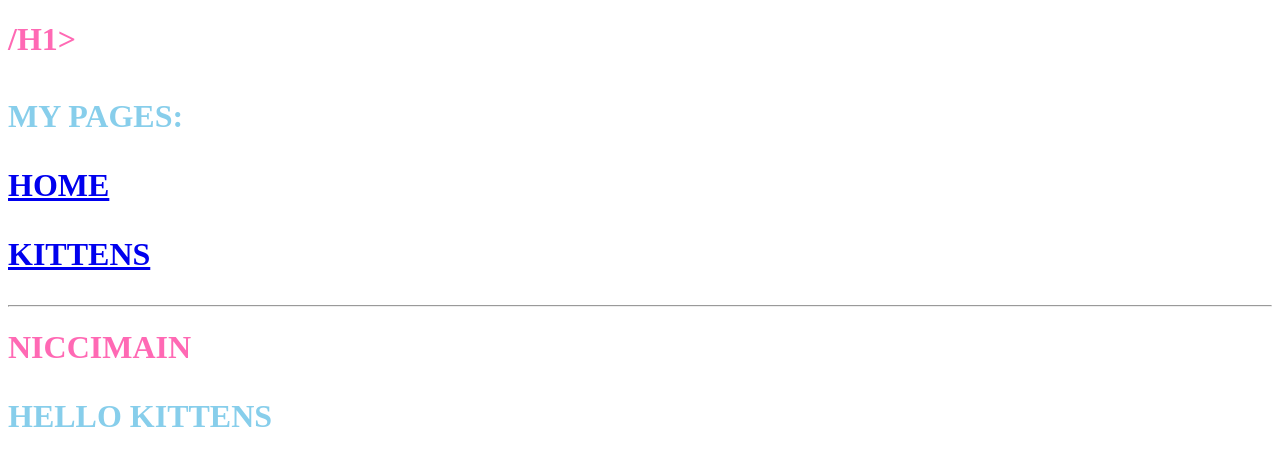
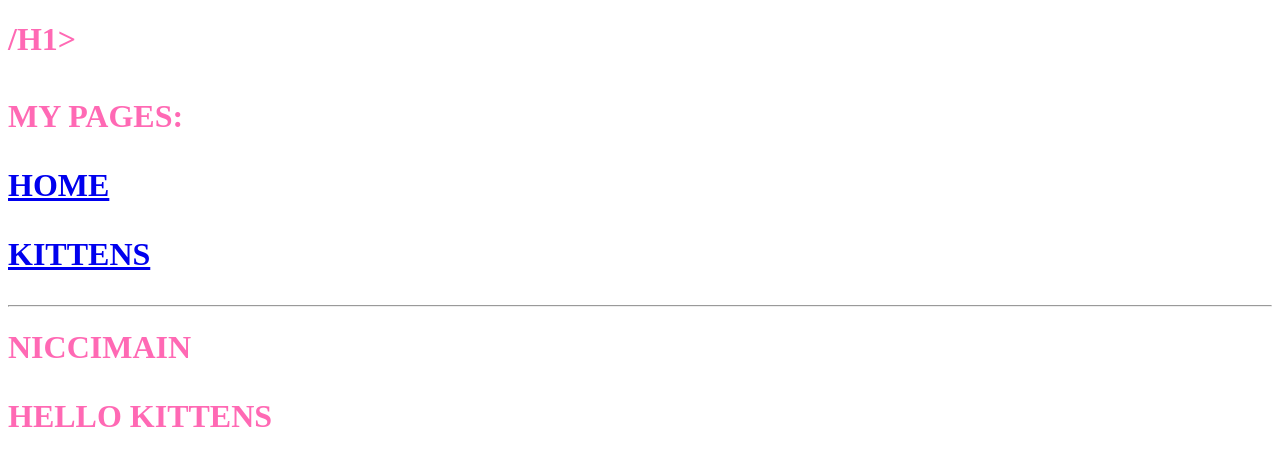
Before and after one commit to niccimain/niccimain.github.io, a Jekyll site: the page built from kittens.html, in a window 1280 px wide. Shown: the top 467 px of the page. Built offline with Jekyll 4.4.1, drawn with Linux system fonts in a browser that asks for light colours; some web fonts are replaced; grey boxes are pictures that could not be loaded.

Commit message:
Update style.css

```diff
--- a/css/style.css
+++ b/css/style.css
@@ -4,6 +4,6 @@ h1 {
     text-transform: uppercase;
 }
 p {
-    color: skyblue;
+    color: skyblue
+    font-family: 'Andika', sans-serif;
 }
-font-family: 'Andika', sans-serif;
```
